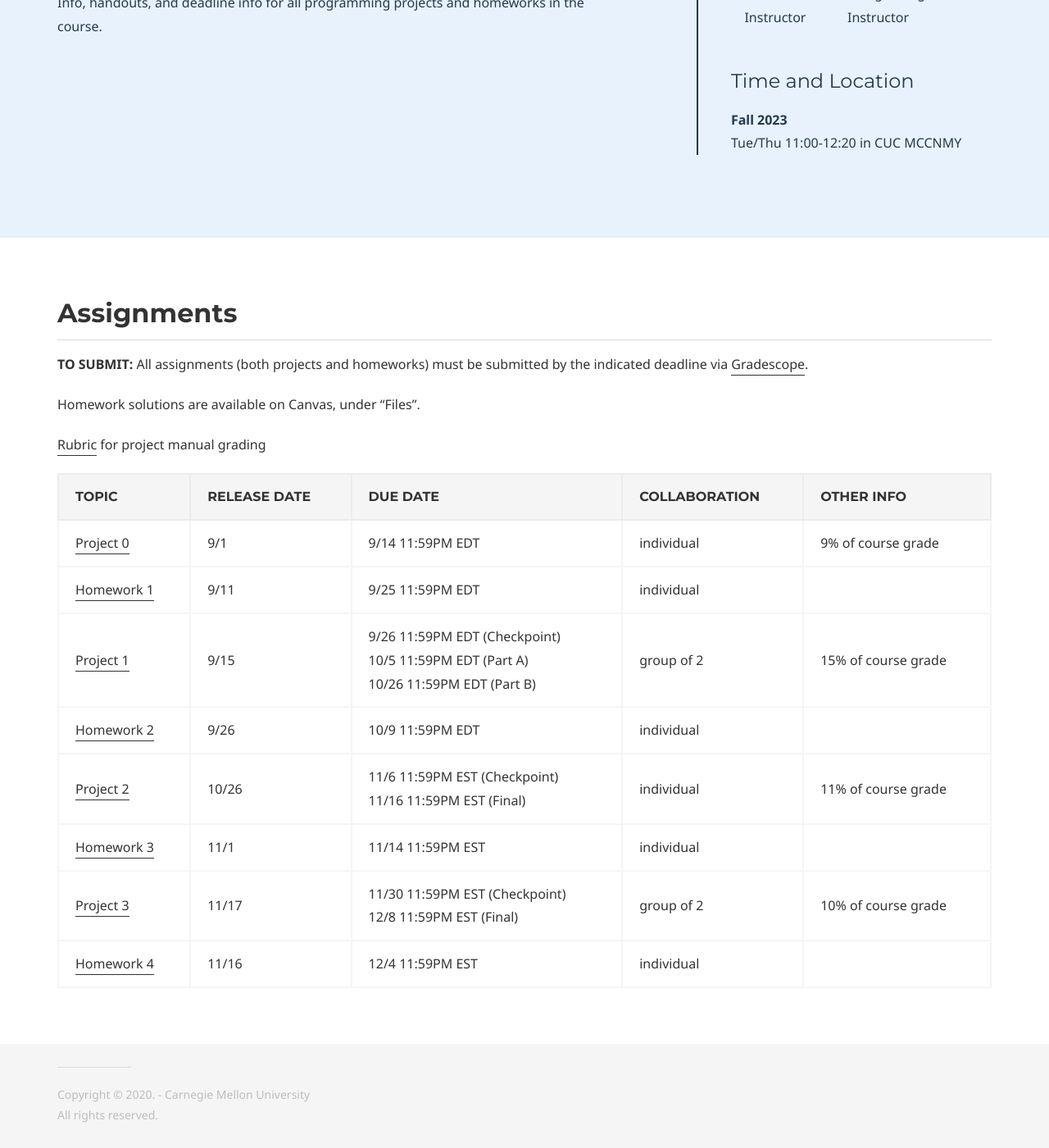
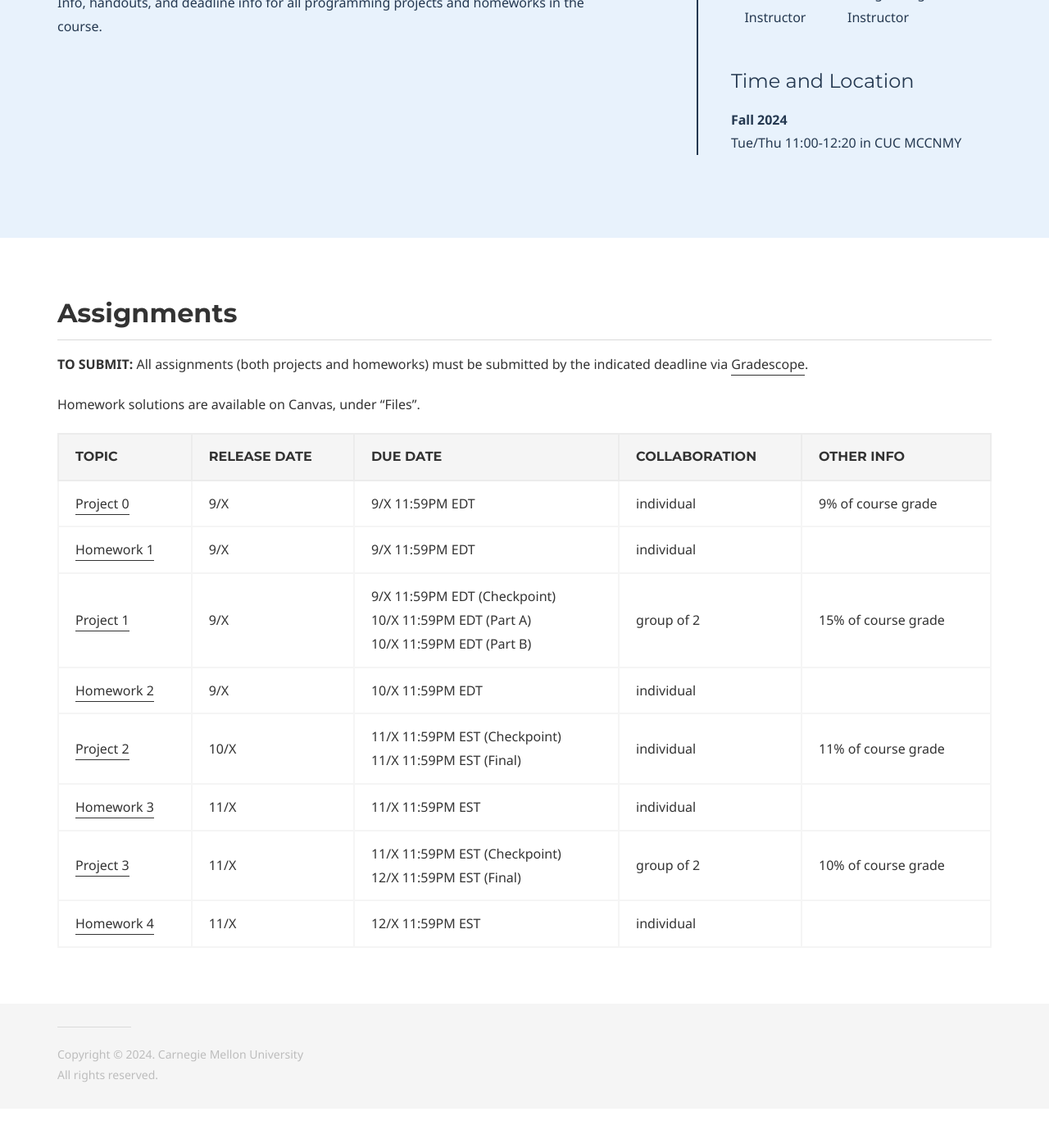
Before and after one commit to 15-440/website, a Jekyll site: the page built from assignments.md, in a window 1280 px wide and 1400 px high, scrolled down 394 px. Shown: the whole window at 82% size. Built offline with Jekyll 4.4.1, drawn with Linux system fonts in a browser that asks for light colours; after the commit the page ends 1746 px from its top, so only the background shows below that.

Commit message:
ci working correctly for fa2024?

```diff
--- a/_config.yml
+++ b/_config.yml
@@ -2,7 +2,7 @@ baseurl: ""
 
 # Theme settings
 doks:
-    baseurl: "/15-440/fa2023/"
+    baseurl: "/15-440/fa2024/"
     color_theme: # Available themes: blue (default), green, purple, red and yellow
     header:
         logo:
@@ -28,7 +28,7 @@ doks:
             logo:
                 text:
                 image:
-            copyright: Copyright &copy; 2020. - Carnegie Mellon University <br>All rights reserved.
+            copyright: Copyright &copy; 2024. Carnegie Mellon University <br>All rights reserved.
         social_list:
             # - network_name: facebook
             #   profile_url: '#'
@@ -57,15 +57,15 @@ permalink: /:title/
 
 # Course logistics
 course:
-    semester: Fall 2023
+    semester: Fall 2024
     time: Tue/Thu 11:00-12:20 in CUC MCCNMY
     venue:
-    edstem: &es 'https://edstem.org/us/courses/44873/'
-    gradescope: &gs 'https://www.gradescope.com/courses/586692'
-    pollev: &pe 'https://www.pollev.com/cmu15440'
+    edstem: &es 'https://edstem.org/us/courses/63374/'
+    gradescope: &gs 'https://www.gradescope.com/courses/833387'
+    pollev: &pe ''
     queuestatus:
         url: &qs 'https://ohq.eberly.cmu.edu/#/'
-        name: '15-440 (Fall 2023)'
+        name: '15-440 (Fall 2024)'
     canvas: 'https://canvas.cmu.edu/'
     project_timeline:
         proposal: 2020-04-22T23:59:00-07:00
@@ -166,12 +166,10 @@ course:
           url: https://wzheng.github.io/
           image: wenting.jpg
           email: wenting@cmu.edu
-        - name: Edward Chen
-          email: ejchen@cmu.edu
+        - name: Eshita Shrawan
+          email: eshrawan@andrew.cmu.edu
           type: Head TA
-          url: https://edwjchen.github.io/
-          image: edward-chen.jpg
-          email: ejchen@cmu.edu
+          image: eshita-shrawan.jpg
 
     ta:
         - name: Adhvik Kanagala
--- a/assignments.md
+++ b/assignments.md
@@ -15,15 +15,15 @@ micro_nav: false
 
 Homework solutions are available on Canvas, under "Files".
 
-[Rubric](https://drive.google.com/file/d/1ArH2SVlo3DaVh7y2dW6AlosncBSMnGdT/view?usp=sharing) for project manual grading
+<!-- [Rubric](https://drive.google.com/file/d/1ArH2SVlo3DaVh7y2dW6AlosncBSMnGdT/view?usp=sharing) for project manual grading -->
 
 | Topic                                     | Release Date | Due Date          | Collaboration | Other Info |
 |-------------------------------------------|--------------|-------------------|---------------|------------|
-| [Project 0](https://github.com/15-440/p0)                             | 9/1          | 9/14 11:59PM EDT  | individual     | 9% of course grade |
-| [Homework 1]({{ site.course.links.gradescope.url }})                            | 9/11          | 9/25 11:59PM EDT  | individual     |            |
-| [Project 1](https://github.com/15-440/p1)                             | 9/15          | 9/26 11:59PM EDT (Checkpoint) <br> 10/5 11:59PM EDT (Part A) <br> 10/26 11:59PM EDT (Part B)| group of 2  | 15% of course grade |
-| [Homework 2]({{ site.course.links.gradescope.url }})                            | 9/26          | 10/9 11:59PM EDT | individual      |            |
-| [Project 2](https://edstem.org/us/courses/44873/discussion/3734777)                             | 10/26          | 11/6 11:59PM EST (Checkpoint) <br> 11/16 11:59PM EST (Final) | individual  | 11% of course grade |
-| [Homework 3]({{ site.course.links.gradescope.url }})                            |    11/1      | 11/14 11:59PM EST | individual      |            |
-| [Project 3](https://github.com/15-440/p3)                             | 11/17          | 11/30 11:59PM EST (Checkpoint) <br> 12/8 11:59PM EST (Final) | group of 2  | 10% of course grade |
-| [Homework 4]({{ site.course.links.gradescope.url }})                            |          11/16          | 12/4 11:59PM EST | individual      |            |
+| [Project 0]()                             | 9/X          | 9/X 11:59PM EDT  | individual     | 9% of course grade |
+| [Homework 1]({{ site.course.links.gradescope.url }})                            | 9/X          | 9/X 11:59PM EDT  | individual     |            |
+| [Project 1]()                             | 9/X          | 9/X 11:59PM EDT (Checkpoint) <br> 10/X 11:59PM EDT (Part A) <br> 10/X 11:59PM EDT (Part B)| group of 2  | 15% of course grade |
+| [Homework 2]({{ site.course.links.gradescope.url }})                            | 9/X          | 10/X 11:59PM EDT | individual      |            |
+| [Project 2]()                             | 10/X          | 11/X 11:59PM EST (Checkpoint) <br> 11/X 11:59PM EST (Final) | individual  | 11% of course grade |
+| [Homework 3]({{ site.course.links.gradescope.url }})                            |    11/X      | 11/X 11:59PM EST | individual      |            |
+| [Project 3]()                             | 11/X          | 11/X 11:59PM EST (Checkpoint) <br> 12/X 11:59PM EST (Final) | group of 2  | 10% of course grade |
+| [Homework 4]({{ site.course.links.gradescope.url }})                            |          11/X          | 12/X 11:59PM EST | individual      |            |
```
Also changed, not shown: index.md (+5 -5 lines), syllabus.md (+1 -1 lines), .github/workflows/deploy.yml, Gemfile.lock.
